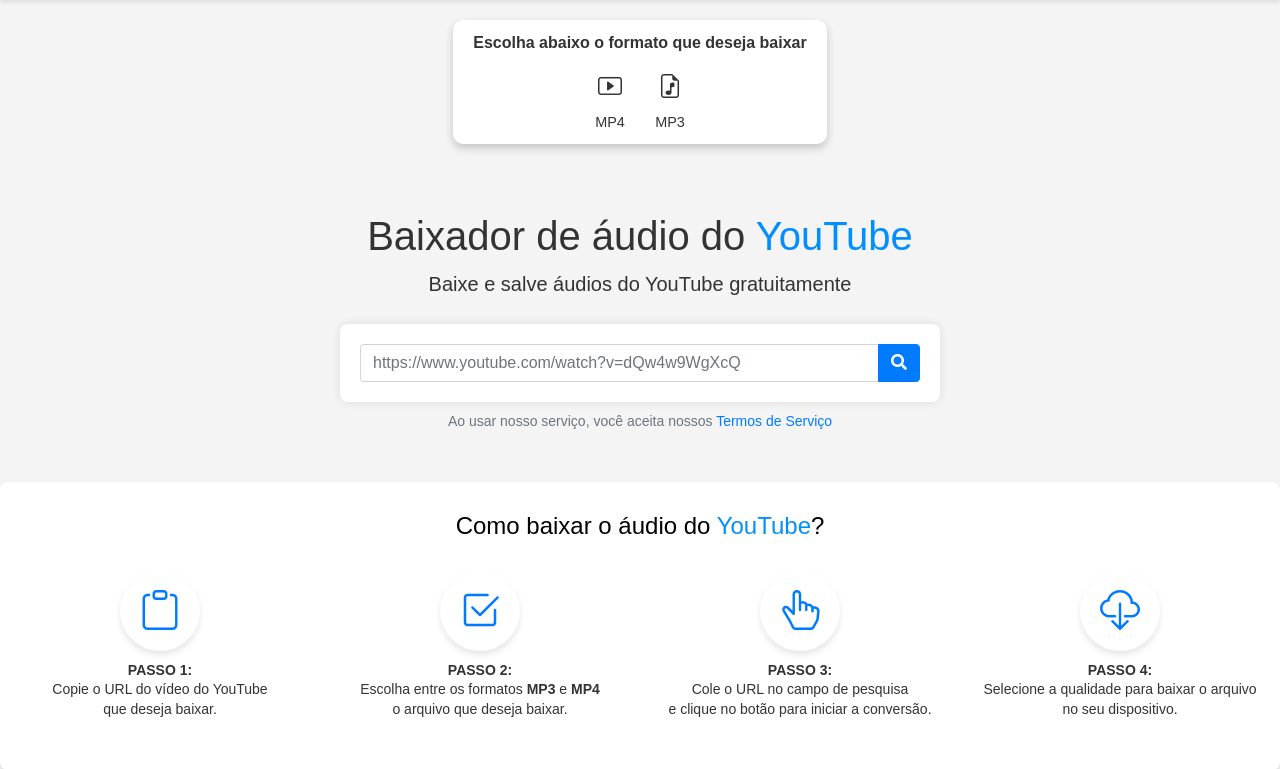
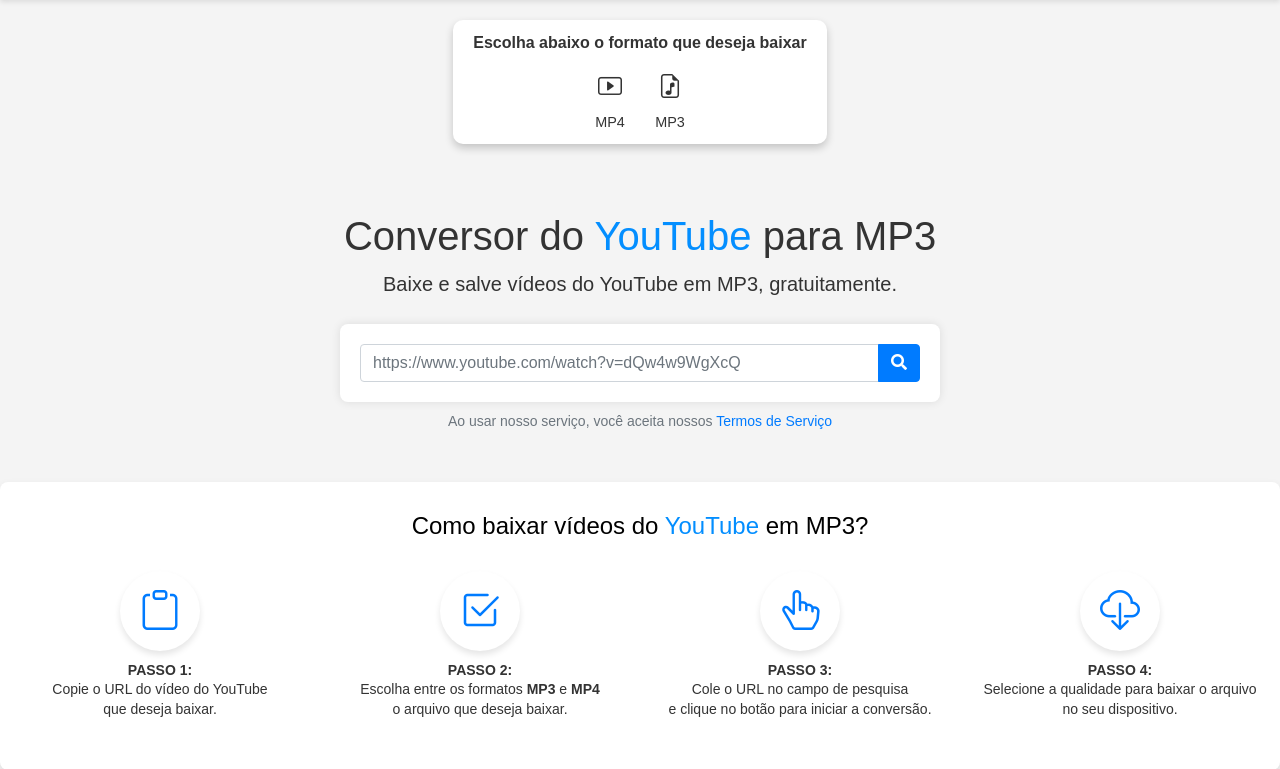
Before and after one commit to xgustavohf/GHFConverter, a Django app: page /youtube-mp3/ in a window 1280 px wide. Shown: the part 59-828 px from the top of the page. Run offline with Django 5.2, Linux system fonts and the light colour scheme; parts of the project's set-up code (start-up, migrations or seed data) failed here and were passed over; some libraries are stand-ins or nearby versions.

Commit message:
Update youtube_audio.html

```diff
--- a/appconverter/templates/youtube_audio.html
+++ b/appconverter/templates/youtube_audio.html
@@ -4,7 +4,7 @@
 <head>
     <meta charset="UTF-8">
     <meta name="viewport" content="width=device-width, initial-scale=1.0">
-    <title>Baixador de Áudio do YouTube</title>
+    <title>Conversor de vídeos do YouTube para MP3</title>
     <link rel="icon" href="{% static 'images/ghfconvert.ico' %}" type="image/x-icon">
     <link rel="stylesheet" href="https://stackpath.bootstrapcdn.com/bootstrap/4.5.2/css/bootstrap.min.css">
     <link rel="stylesheet" href="https://cdnjs.cloudflare.com/ajax/libs/bootstrap-icons/1.8.1/font/bootstrap-icons.min.css">
@@ -18,8 +18,8 @@
     {% include 'menu.html' %}
 
     <div class="container text-center mt-5">
-        <h1 class="display-4">Baixador de áudio do <span style="color: rgb(3, 142, 255);">YouTube</span></h1>
-        <p class="lead">Baixe e salve áudios do YouTube gratuitamente</p>
+        <h1 class="display-4">Conversor do <span style="color: rgb(3, 142, 255);">YouTube </span>para MP3</h1>
+        <p class="lead">Baixe e salve vídeos do YouTube em MP3, gratuitamente.</p>
         <form id="audioForm" method="post" class="form-inline justify-content-center mt-4">
             {% csrf_token %}
             <div class="input-group w-100">
@@ -51,7 +51,7 @@
         </div>
     </div>
     <div class="instructions text-center">
-        <h2>Como baixar o áudio do <span style="color: rgb(3, 142, 255);">YouTube</span>?</h2>
+        <h2>Como baixar vídeos do <span style="color: rgb(3, 142, 255);">YouTube </span>em MP3?</h2>
         <div id="instructionsCarousel" class="carousel slide d-md-none" data-ride="carousel" data-interval="3000">
             <div class="carousel-inner">
                 <div class="carousel-item active">
```
